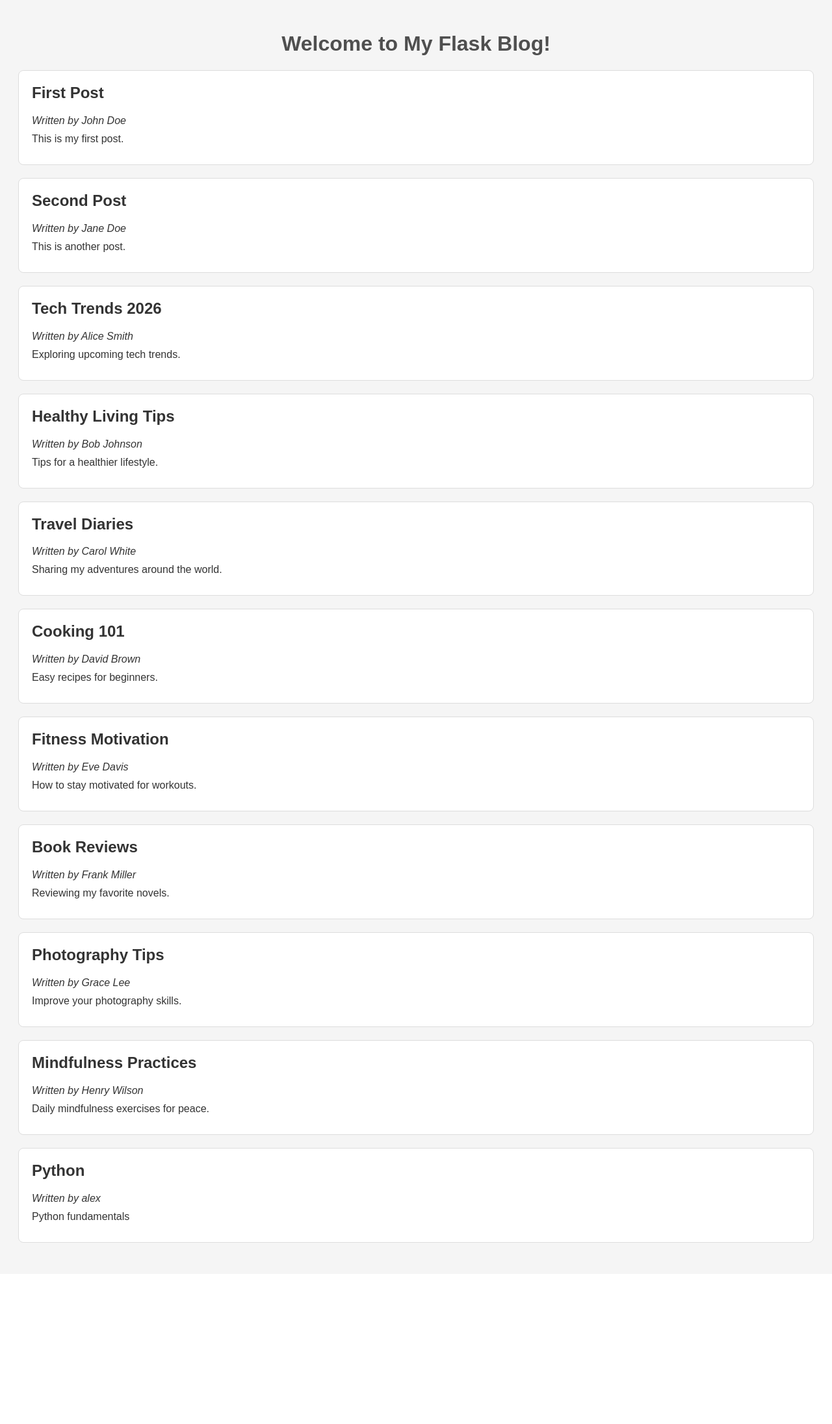
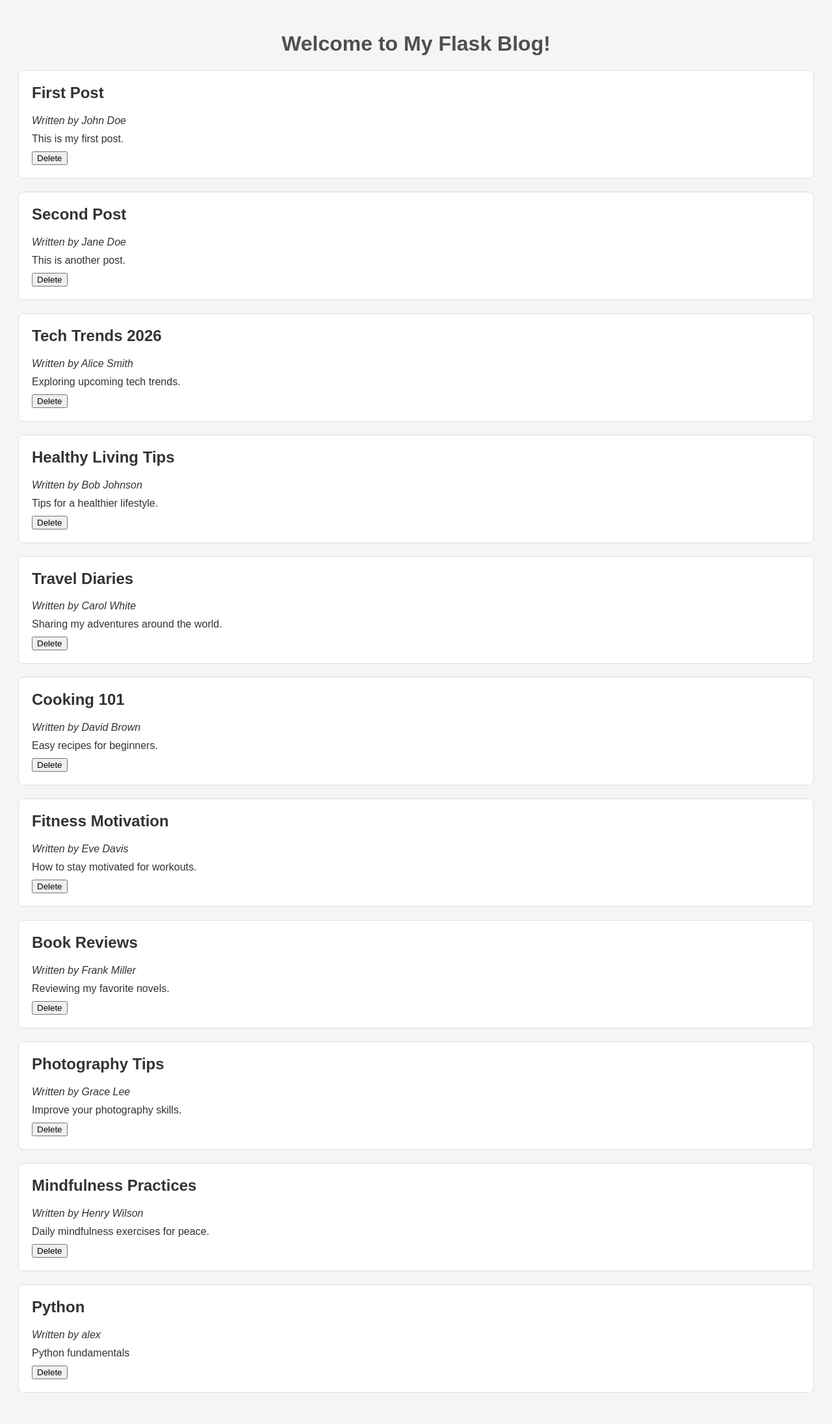
Before and after one commit to Hasireddy/Masterblog, a Flask app: page / in a window 1280 px wide. Shown: the whole page at 65% size. Before the commit the page ends 1913 px from the top, so only its background shows below. Run offline with Flask 3, Linux system fonts and the light colour scheme.

Commit message:
Index template updated with Delete button

```diff
--- a/templates/index.html
+++ b/templates/index.html
@@ -14,6 +14,7 @@
             <h2>{{blog["title"]}}</h2>
             <p><em>Written by {{blog["author"]}}</em></p>
             <p>{{blog["content"]}}</p>
+            <button>Delete</button>
         </div>
     {% endfor %}
 </body>
```
